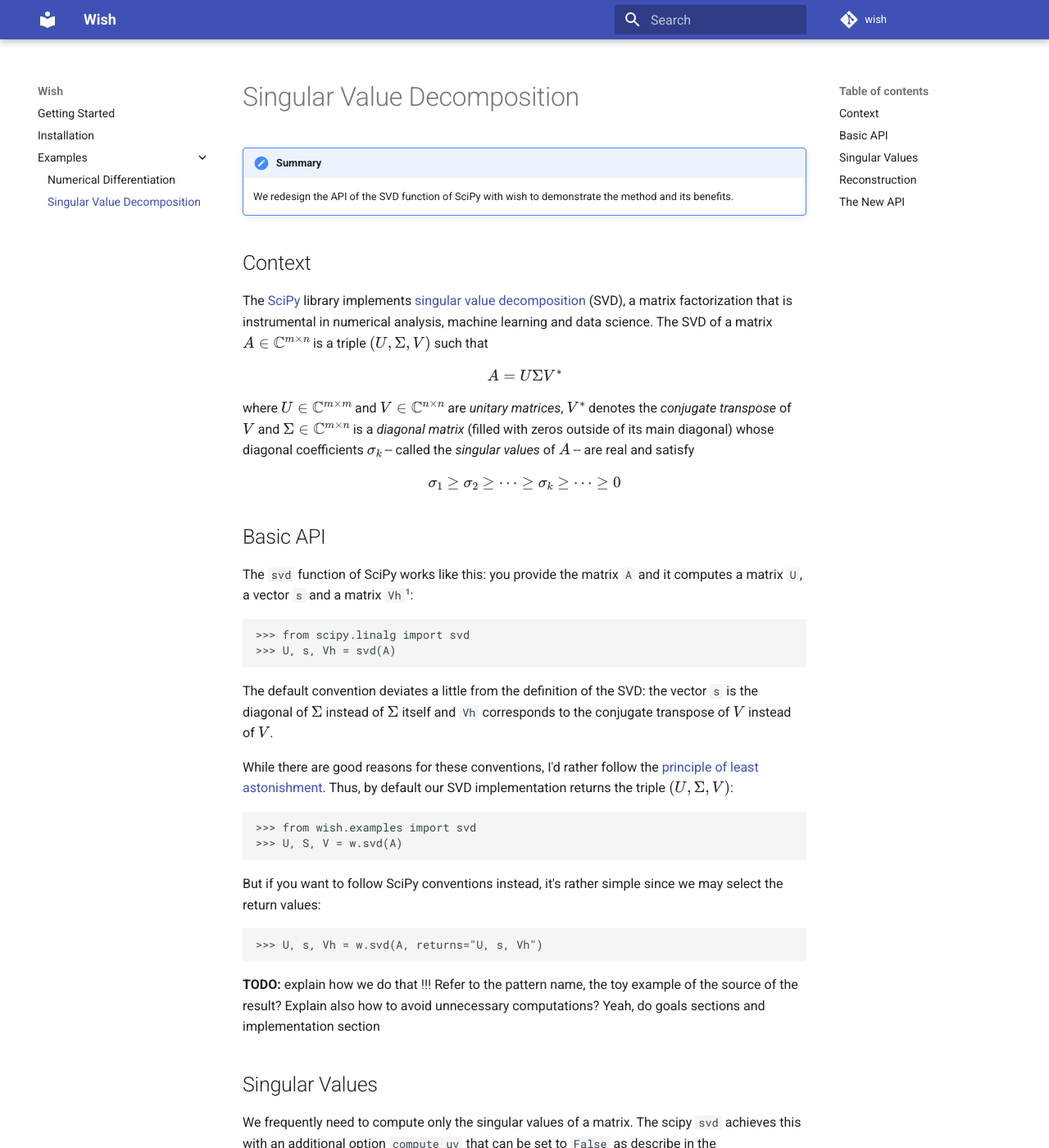
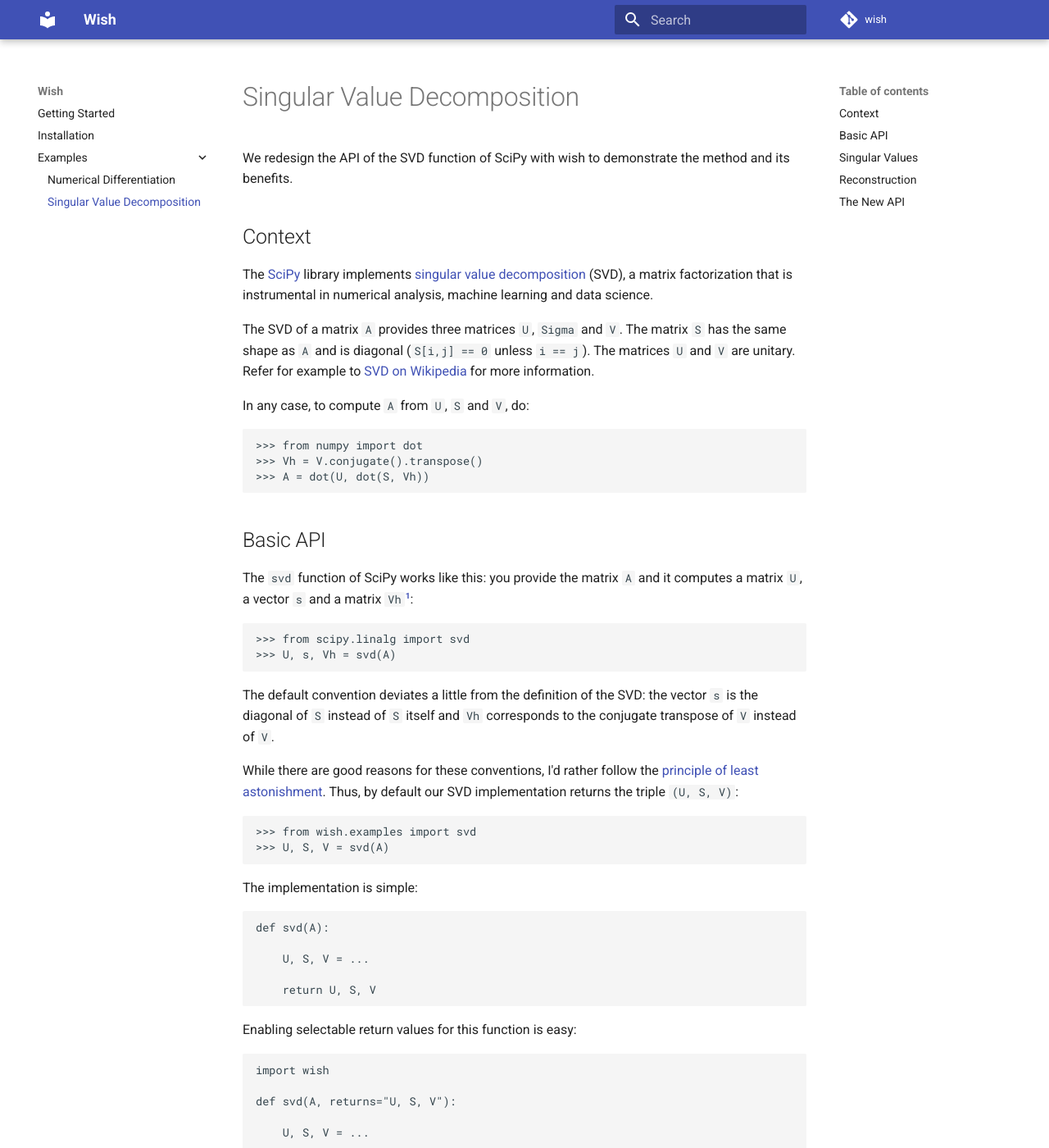
Before and after one commit to boisgera/wish, an MkDocs documentation site: the page built from mkdocs/svd.md, in a window 1280 px wide and 1400 px high. Shown: the whole window at 82% size. Built offline with MkDocs 1.6.1 and Material for MkDocs 9.7.7, drawn with Linux system fonts in a browser that asks for light colours; formulas are drawn with MathJax 3; comment, search, counter and statistics services are not loaded; old or Windows-style settings are respelled for this version of MkDocs; some of the changed text lies outside the part shown.

Commit message:
misc. refactorings

```diff
--- a/mkdocs/installation.md
+++ b/mkdocs/installation.md
@@ -3,7 +3,8 @@
 ---------------------------------------------------------------------------------
 
 Wish supports Python 2.7.
-Make sure that the [pip] package installer is available for it
+Make sure that the [pip] package installer is available
+for this version of the interpreter
 
     $ pip --version
     pip 9.0.1 from /usr/local/lib/python2.7/dist-packages (python 2.7)
--- a/mkdocs/svd.md
+++ b/mkdocs/svd.md
@@ -1,8 +1,6 @@
 
-
-!!! Summary
-    We redesign the API of the SVD function of SciPy
-    with wish to demonstrate the method and its benefits.
+We redesign the API of the SVD function of SciPy
+with wish to demonstrate the method and its benefits.
 
 Context
 --------------------------------------------------------------------------------
@@ -12,6 +10,21 @@
 (SVD),
 a matrix factorization that is instrumental
 in numerical analysis, machine learning and data science.
+
+The SVD of a matrix `A` provides three matrices `U`, `Sigma`
+and `V`.
+The matrix `S` has the same shape as `A` and is diagonal
+(`S[i,j] == 0` unless `i == j`). The matrices `U` and `V` are unitary.
+Refer for example to [SVD on Wikipedia](https://en.wikipedia.org/wiki/Singular_value_decomposition)
+for more information.
+
+In any case, to compute `A` from `U`, `S` and `V`, do:
+
+    >>> from numpy import dot
+    >>> Vh = V.conjugate().transpose()
+    >>> A = dot(U, dot(S, Vh))
+
+<!--
 The SVD of a matrix $A \in \mathbb{C}^{m \times n}$
 is a triple $(U, \Sigma, V)$ such that
   $$
@@ -28,7 +41,7 @@
   $$
   \sigma_1 \geq \sigma_2 \geq \dots \geq \sigma_k \geq \dots \geq 0
   $$
-
+-->
 
 Basic API
 --------------------------------------------------------------------------------
@@ -40,8 +53,8 @@
     >>> U, s, Vh = svd(A)
 
 The default convention deviates a little from the definition of the SVD:
-the vector `s` is the diagonal of $\Sigma$ instead of $\Sigma$ itself
-and `Vh` corresponds to the conjugate transpose of $V$ instead of $V$.
+the vector `s` is the diagonal of `S` instead of `S` itself
+and `Vh` corresponds to the conjugate transpose of `V` instead of `V`.
 
 [^1]: For example, if
 
@@ -63,22 +76,71 @@
 While there are good reasons for these conventions,
 I'd rather follow the [principle of least astonishment][POLA].
 Thus, by default our SVD
-implementation returns the triple $(U, \Sigma, V)$:
+implementation returns the triple `(U, S, V)`:
 
 [POLA]: https://en.wikipedia.org/wiki/Principle_of_least_astonishment
 
     >>> from wish.examples import svd
-    >>> U, S, V = w.svd(A)
+    >>> U, S, V = svd(A)
 
-But if you want to follow SciPy conventions instead,
+The implementation is simple:
+
+    def svd(A):
+
+        U, S, V = ...
+
+        return U, S, V
+
+Enabling selectable return values for this function is easy:
+
+    import wish
+
+    def svd(A, returns="U, S, V"):
+
+        U, S, V = ...
+
+        return wish.grant(returns)
+
+But of course in this simple pattern .. **MENTION ERROR CHECKING
+and NAMESPACE VALUE SELECTION**
+
+    def svd(A, returns="U, S, V"):
+        wishlist = wish.make(returns)
+        for name in wishlist:
+            if name not in ["U", "S", "V"]:
+                 error = "{0!r} is not a valid return value"
+                 raise NameError(error.format(name))
+
+        U, S, V = ...
+
+        return wish.grant(wishlist)
+
+
+Now, it should still be possible to get the output of SciPy,
 it's rather simple since we may select the return values:
 
-    >>> U, s, Vh = w.svd(A, returns="U, s, Vh")
+    >>> U, s, Vh = svd(A, returns="U, s, Vh")
 
-**TODO:** explain how we do that !!! Refer to the pattern name, the
-toy example of the source of the result? Explain also how to avoid
-unnecessary computations? Yeah, do goals sections and implementation
-section
+Implementation:
+
+    import numpy
+    import wish
+
+    def svd(A, returns="U, S, V"):
+        wishlist = wish.make(returns)
+        for name in wishlist:
+            if name not in ["U", "S", "V", "s", "Vh"]:
+                 error = "{0!r} is not a valid return value"
+                 raise NameError(error.format(name))
+
+        U, S, V = ...
+
+        if "s" in wishlist:
+            s = numpy.diagonal(S)
+        if "Vh" in wishlist:
+            Vh = V.conjugate().transpose()
+
+        return wish.grant(wishlist)
 
 
 
@@ -129,6 +191,30 @@
 
 We know what is returned and a no new function is necessary.
 
+Implementation:
+
+    import numpy
+    import wish
+
+    def svd(A, returns="U, S, V"):
+        wishlist = wish.make(returns)
+        for name in wishlist:
+            if name not in ["U", "S", "V", "s", "Vh"]:
+                 error = "{0!r} is not a valid return value"
+                 raise NameError(error.format(name))
+
+        if "U" in wishlist or "V" in wishlist or "Vh" in wishlist:
+            U, S, V = ...
+        else:
+            S = ...
+
+        if "s" in wishlist:
+            s = numpy.diagonal(S)
+        if "Vh" in wishlist:
+            Vh = V.conjugate().transpose()
+
+        return wish.grant(wishlist)
+
 
 Reconstruction
 --------------------------------------------------------------------------------
@@ -163,11 +249,6 @@
 some [dimensionality reduction](https://en.wikipedia.org/wiki/Principal_component_analysis#Dimensionality_reduction)
 -- this is easy because NumPy already provides
 the appropriate functions. First, get the singular values with
-
-    >>> U, S, Vh = w_svd(A, returns="U, S, Vh")
-    >>> s = numpy.diagonal(S)
-
-or even with
 
     >>> U, S, Vh, s = w_svd(A, returns="U, S, Vh, s")
 
--- a/setup.py
+++ b/setup.py
@@ -42,7 +42,7 @@
   commands     = {},
   plugins      = {},
   scripts      = {},
-  tests        = dict(test_suite = "test.suite")
+  tests        = dict(test_suite = "wish.test.suite")
 )
 
 if __name__ == "__main__":
```
Also changed, not shown: mkdocs/index.md (+4 -4 lines), mkdocs/numerical-differentiation.md (+4 -3 lines), wish/__init__.py (+11 -5 lines), 2 other files.
